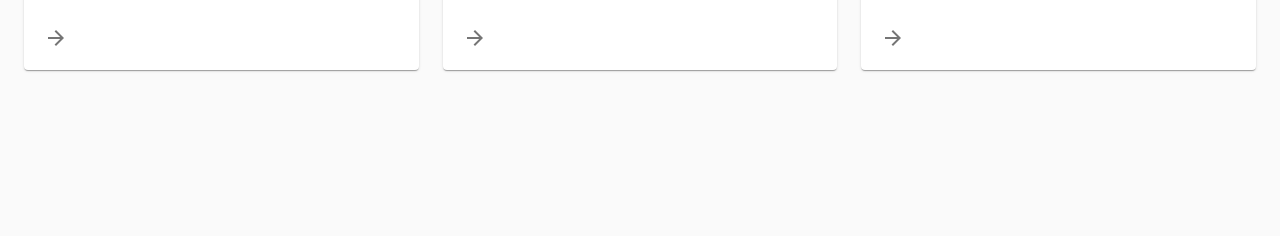
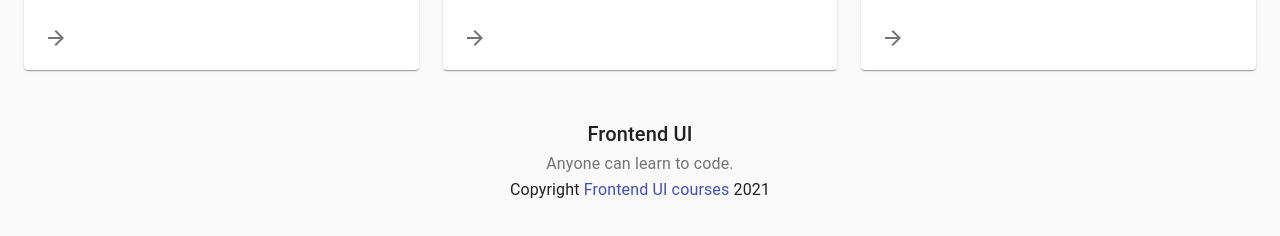
Before and after one commit to GhulamMustafaGM/frontend-ui, a React (Create React App) app: page / in a window 1280 px wide. Shown: the part 1514-1750 px from the top of the page. Before the commit the page ends 1596 px from the top, so only its background shows below. Built offline with nearby package versions, Linux system fonts and the light colour scheme.

Commit message:
updated Frontend UI App

```diff
--- a/src/App.js
+++ b/src/App.js
@@ -5,6 +5,7 @@
 
 import Container from '@material-ui/core/Container';
 import GridLayout from './GridLayout';
+import Footer from './Footer';
 
 function App() {
   return (
@@ -18,6 +19,8 @@
         </main>
       </Container>
 
+      <Footer />
+
     </div>
   );
 }
--- /dev/null
+++ b/src/Footer.js
@@ -0,0 +1,64 @@
+import React from 'react';
+
+import {
+    Container,
+    Typography,
+    Link
+} from '@material-ui/core';
+
+import { makeStyles } from '@material-ui/core/styles';
+
+function Copyright() {
+
+    return (
+
+        <Typography>
+
+            {"Copyright "}
+
+            <Link href="https://www.google.com">
+                Frontend UI courses
+            </Link>
+
+            {" " + new Date().getFullYear()}
+
+        </Typography>
+
+    );
+}
+
+const useStyles = makeStyles((theme) => ({
+
+    footer: {
+        padding: theme.spacing(6)
+    }
+
+}));
+
+export default function Footer() {
+
+    const classes = useStyles();
+
+    return (
+
+        <footer className={classes.footer}>
+
+            <Container>
+
+                <Typography variant="h6">
+                    Frontend UI
+                </Typography>
+
+                <Typography variant="subtitle1" color="textSecondary">
+                    Anyone can learn to code.
+                </Typography>
+
+                <Copyright />
+
+            </Container>
+
+        </footer>
+
+    );
+
+}
--- a/src/NavigationBar.js
+++ b/src/NavigationBar.js
@@ -142,7 +142,7 @@
                     className={classes.siteTitle}
                 >
 
-                    Wibe App
+                    Frontend UI
 
                 </Typography>
 
```
